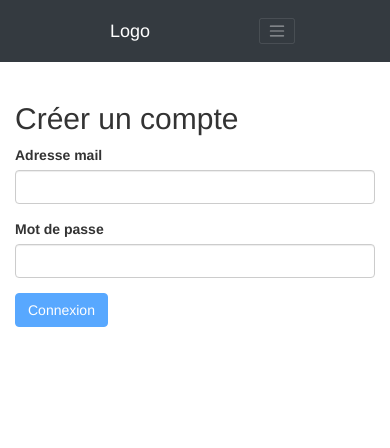
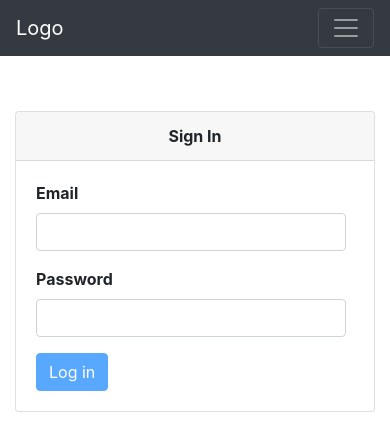
Before and after one commit to FahmiDeveloper/angular-on-heroku, an Angular app: page /auth/signin in a window 390 px wide. Shown: the top 448 px of the page. Built offline with nearby package versions, Linux system fonts and the light colour scheme; no server answers.

Commit message:
add sweet alert

```diff
--- a/src/app/auth/signin/signin.component.html
+++ b/src/app/auth/signin/signin.component.html
@@ -1,25 +1,32 @@
   <div class="row">
-    <div class="col-sm-8 col-sm-offset-2">
-      <h2>Créer un compte</h2>
+    <div class="col-md-4"></div>
+    <div class="col-md-4" style="margin-top: 55px;">
+      <div class="card">
+        <div class="card-header" style="font-weight: bold;text-align: center;">
+          Sign In
+        </div>
+        <div class="card-body">
           <form [formGroup]="signinForm" (ngSubmit)="onSubmit()">
             <div class="form-group">
-          <label for="email">Adresse mail</label>
+              <label for="email" style="font-weight: bold;">Email</label>
               <input type="text"
                      id="email"
-                 class="form-control"
+                     class="form-control widhtinput"
                      formControlName="email">
             </div>
             <div class="form-group">
-          <label for="password">Mot de passe</label>
+              <label for="password" style="font-weight: bold;">Password</label>
               <input type="password"
                      id="password"
-                 class="form-control"
+                     class="form-control widhtinput"
                      formControlName="password">
             </div>
             <button class="btn btn-primary"
                     type="submit"
-                [disabled]="signinForm.invalid">Connexion</button>
+                    [disabled]="signinForm.invalid">Log in</button>
           </form>
-      <p class="text-danger">{{ errorMessage }}</p>
         </div>
       </div>
+    </div>
+    <div class="col-md-4"></div>
+  </div>
--- a/src/app/auth/signin/signin.component.scss
+++ b/src/app/auth/signin/signin.component.scss
@@ -0,0 +1,3 @@
+.widhtinput{
+    width: 310px;
+}
--- a/src/app/book-list/book-list.component.html
+++ b/src/app/book-list/book-list.component.html
@@ -19,10 +19,10 @@
     </div>
   </div> -->
 
-  <div class="row">
-    <div class="col-xs-12">
+  <div class="row" style="margin-top: 55px;">
+    <div class="col-md-12">
       <h2>Books List
-        <button class="btn btn-primary float-right" (click)="onNewBook()">New</button>
+        <button class="btn btn-warning float-right" (click)="onNewBook()">New</button>
       </h2>
 
   <table class="table table-striped">
@@ -42,7 +42,7 @@
         <td>{{ book.author }}</td>
         <td>{{ book.synopsis }}</td>
         <td>
-          <button class="btn btn-warning spacebtn" (click)="onViewBook(i)">
+          <button class="btn btn-info spacebtn" (click)="onViewBook(i)">
             <span class="text-white">View</span>
           </button>
           <button class="btn btn-danger spacebtn" (click)="onDeleteBook(book)">
--- a/src/app/book-list/book-list.component.ts
+++ b/src/app/book-list/book-list.component.ts
@@ -34,7 +34,7 @@ export class BookListComponent implements OnInit {
     Swal.fire({
 
       title: 'Are you sure want to remove?',
-      text: 'You will not be able to recover this file!',
+      text: 'You will not be able to recover this data!',
       icon: 'warning',
       showCancelButton: true,
       confirmButtonText: 'Yes, delete it!',
@@ -44,13 +44,13 @@ export class BookListComponent implements OnInit {
         this.booksService.removeBook(book);
         Swal.fire(
           'Deleted!',
-          'Your imaginary file has been deleted.',
+          'Book data has been deleted',
           'success'
         )
       } else if (result.dismiss === Swal.DismissReason.cancel) {
         Swal.fire(
           'Cancelled',
-          'Your imaginary file is safe :)',
+          'Book data is safe',
           'error'
         )
       }
--- a/src/app/header/header.component.html
+++ b/src/app/header/header.component.html
@@ -27,18 +27,22 @@
   <ul class="nav navbar-nav navbar-right">
       <li routerLinkActive="active" *ngIf="!isAuth">
           <a href="#" class="stylesign" routerLink="auth/signup">
+            <i class="fa fa-user-plus"></i>
               <span class="glyphicon glyphicon-user"></span>
               Sign Up
           </a>
       </li>
       <li routerLinkActive="active" *ngIf="!isAuth">
+
           <a href="#" class="stylesign" routerLink="auth/signin">
+            <i class="fa fa-sign-in-alt"></i>
               <span class="glyphicon glyphicon-log-in"></span>
               Sign In
           </a>
       </li>
       <li (click)="onSignOut()" class="stylesignout" *ngIf="isAuth">
         <a>
+          <i class="fa fa-sign-out-alt"></i>
           <span class="glyphicon glyphicon-log-out"></span>
             Sign Out
         </a>
--- a/src/app/header/header.component.scss
+++ b/src/app/header/header.component.scss
@@ -1,20 +1,14 @@
 .stylesign{
-    color: #fb44be;
-    font-weight: bold;
-}
-.stylesign:hover{
-    color: black;
-    background-color: white;
-}
-.stylesign:visited{
-    background-color: white;
+    color: white;
+    padding: 10px;
+    text-decoration: none;
 }
 
 .stylesignout{
     color: white;
     cursor: pointer;
 }
-.stylesignout:hover{
-    color: black;
-    background-color: white;
+
+.coloricon{
+    color: white;
 }
--- a/src/index.html
+++ b/src/index.html
@@ -6,13 +6,12 @@
   <base href="/">
   <meta name="viewport" content="width=device-width, initial-scale=1">
   <link rel="icon" type="image/x-icon" href="favicon.ico">
+  <script src="https://kit.fontawesome.com/2a5bcf36a9.js" crossorigin="anonymous"></script>
 </head>
 <body>
   <app-root></app-root>
 
   <link rel="stylesheet" href="https://use.fontawesome.com/releases/v5.7.0/css/all.css" integrity="sha384-lZN37f5QGtY3VHgisS14W3ExzMWZxybE1SJSEsQp9S+oqd12jhcu+A56Ebc1zFSJ" crossorigin="anonymous">
-  <link rel="stylesheet" href="https://maxcdn.bootstrapcdn.com/bootstrap/3.4.1/css/bootstrap.min.css">
   <script src="https://ajax.googleapis.com/ajax/libs/jquery/3.5.1/jquery.min.js"></script>
-  <script src="https://maxcdn.bootstrapcdn.com/bootstrap/3.4.1/js/bootstrap.min.js"></script>
 </body>
 </html>
```
Also changed, not shown: src/assets/pictures/backgroundbook.jpg (added). Lines whose indentation alone changed are shown as unchanged.
